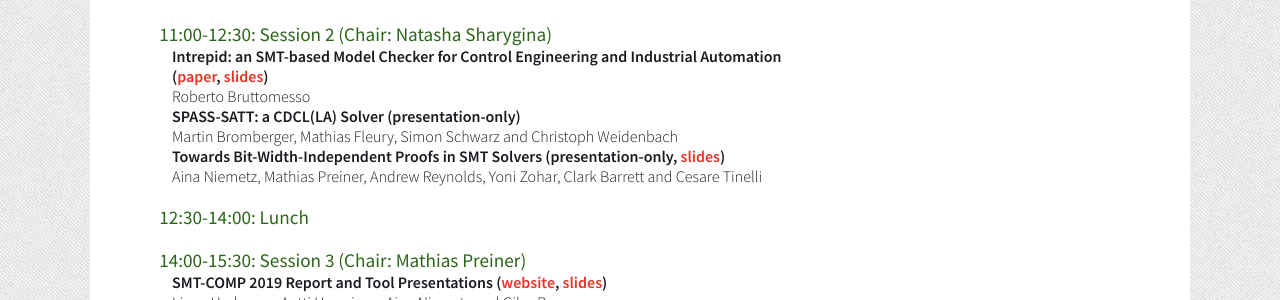
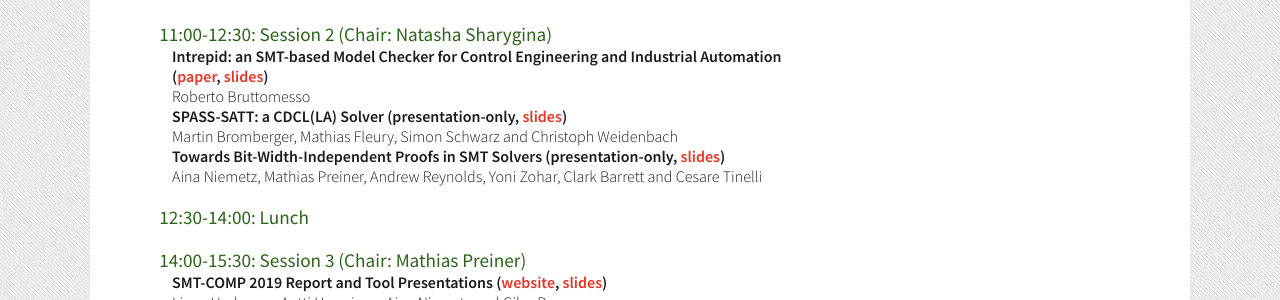
Before and after one commit to smt2019/smt2019.github.io, a Jekyll site: the page built from program.html, in a window 1280 px wide. Shown: the part 1385-1685 px from the top of the page. Built offline with Jekyll 4.4.1, drawn with Linux system fonts in a browser that asks for light colours.

Commit message:
Additional slides

```diff
--- a/program.html
+++ b/program.html
@@ -89,7 +89,7 @@
 </div>
 
 <div class="paper">
-  <div>SPASS-SATT: a CDCL(LA) Solver (presentation-only)</div>
+  <div>SPASS-SATT: a CDCL(LA) Solver (presentation-only, <a href="slides/slides_9.pdf">slides</a>)</div>
   <div>Martin Bromberger, Mathias Fleury, Simon Schwarz and Christoph Weidenbach</div>
 </div>
 
```
Also changed, not shown: 1 other file.
